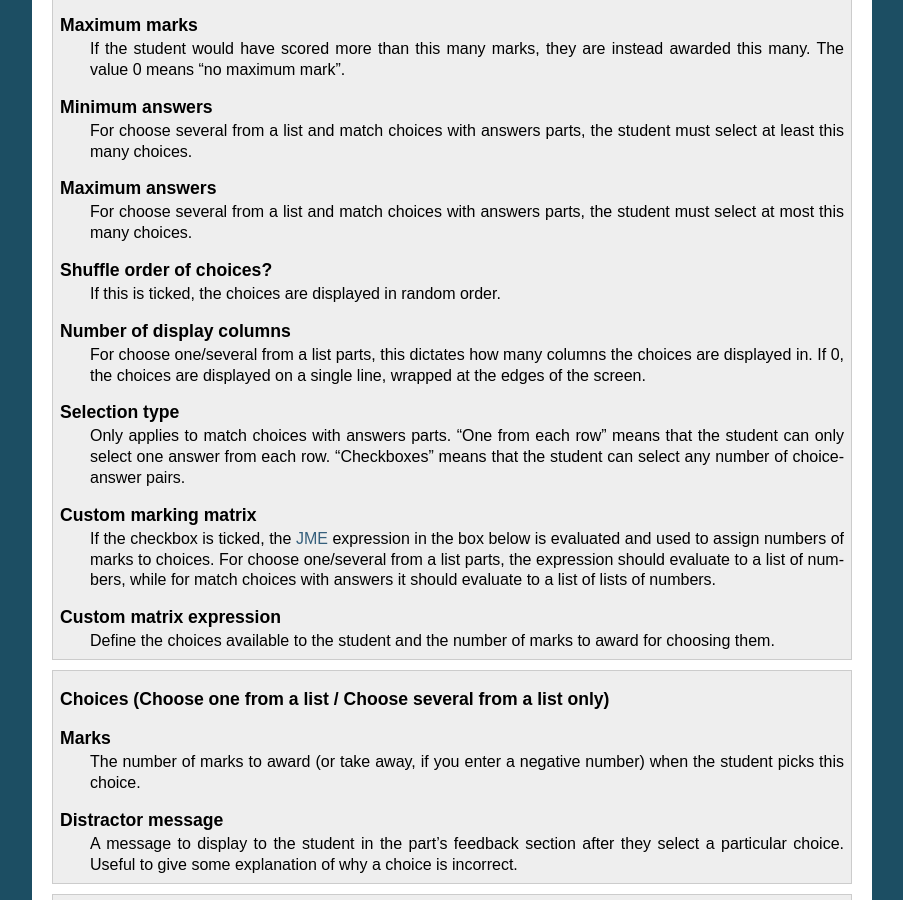
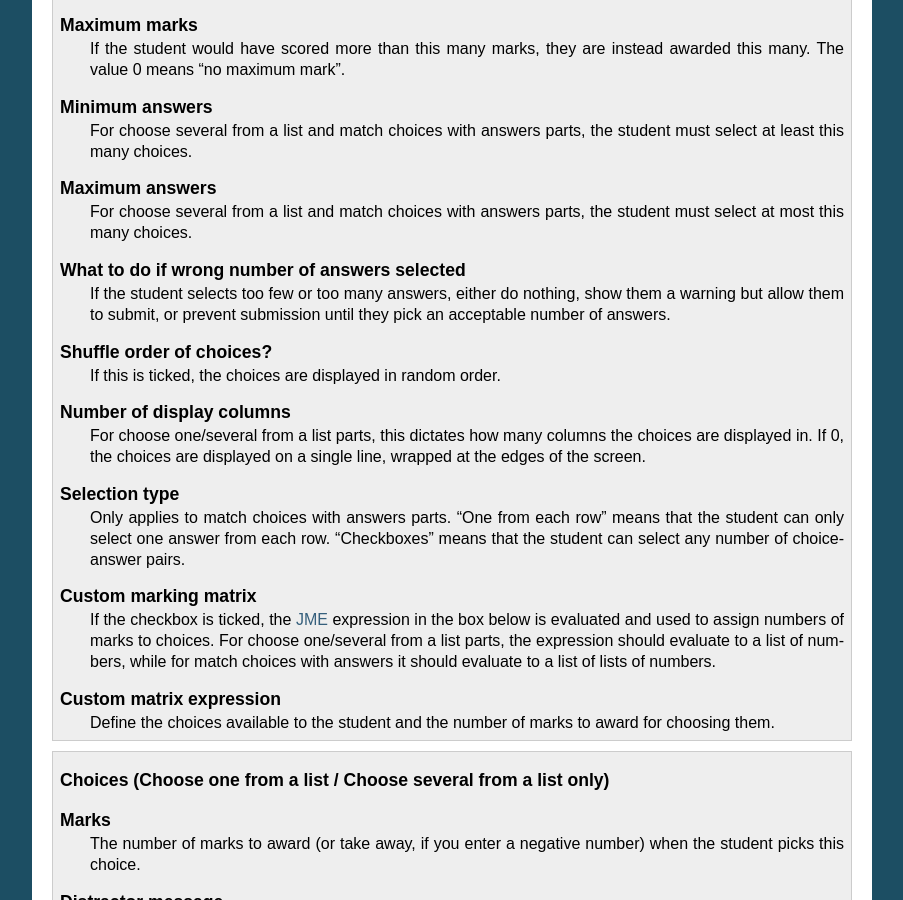
Before and after one commit to numbas/editor-docs, a Sphinx documentation site: the page built from source/question-parts.rst, in a window 1280 px wide and 900 px high, scrolled down 4988 px. Shown: the whole window, without its empty margins (198-1101 px from the left). Built offline with Sphinx 7.4.7, drawn with Linux system fonts in a browser that asks for light colours.

Commit message:
document warningType for MCQ parts

```diff
--- a/source/question-parts.rst
+++ b/source/question-parts.rst
@@ -214,6 +214,9 @@ Choose one from a list / Choose several from a list / Match choices with answers
         Maximum answers
             For :term:`choose several from a list` and :term:`match choices with answers` parts, the student must select at most this many choices.
 
+        What to do if wrong number of answers selected
+            If the student selects too few or too many answers, either do nothing, show them a warning but allow them to submit, or prevent submission until they pick an acceptable number of answers.
+
         Shuffle order of choices?
             If this is ticked, the choices are displayed in random order.
 
```
